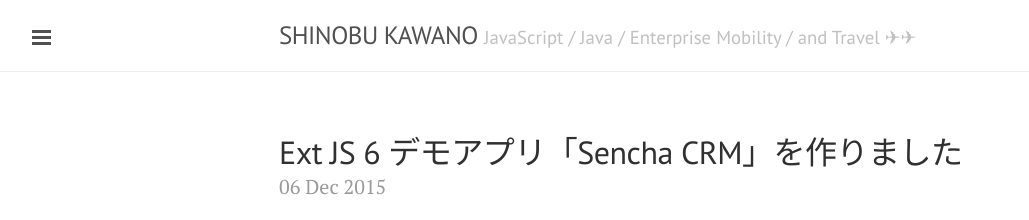
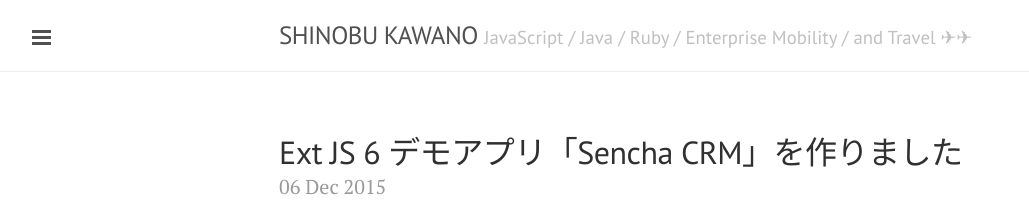
Before and after one commit to shinobukawano/kawanoshinobu.github.io, a Jekyll site: the page built from index.html, in a window 1280 px wide. Shown: the top 220 px of the page, without its empty margins (1-1030 px from the left). Built offline with Jekyll 4.4.1, drawn with Linux system fonts in a browser that asks for light colours; Markdown is read by kramdown in place of the engine named in the settings; the list of posts is cut into pages by our own code.

Commit message:
Updated.

```diff
--- a/_config.yml
+++ b/_config.yml
@@ -8,7 +8,7 @@
 
 # Setup
 title: SHINOBU KAWANO
-tagline: 'JavaScript / Java / Enterprise Mobility / and Travel ✈✈'
+tagline: 'JavaScript / Java / Ruby / Enterprise Mobility / and Travel ✈✈'
 description: > #
   Hi, there! I'm Shinobu Kawano, JavaScript programmer based in Tokyo.
   <br>
```
Also changed, not shown: public/images/shinobukawano_mono.JPG (added).
